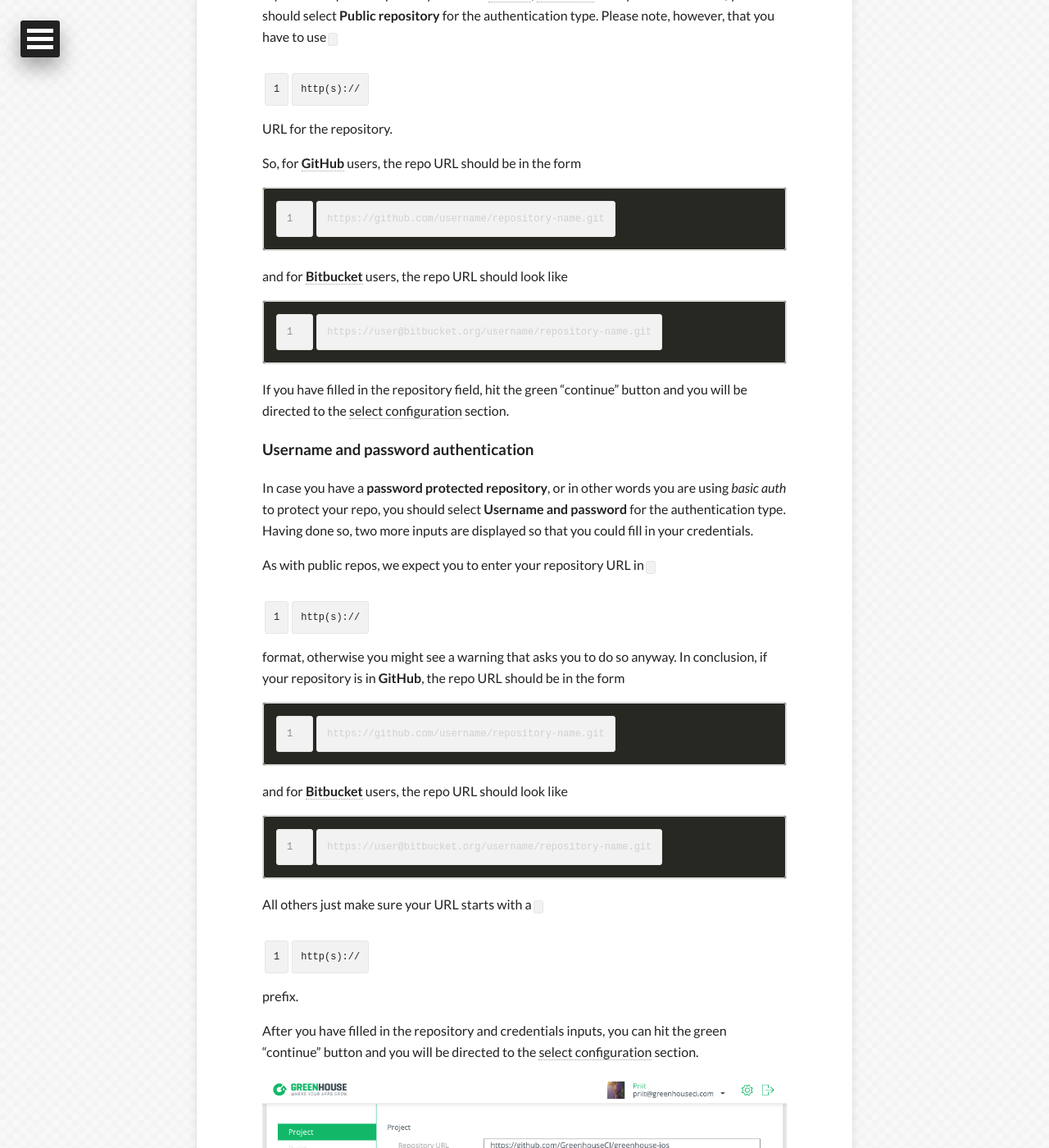
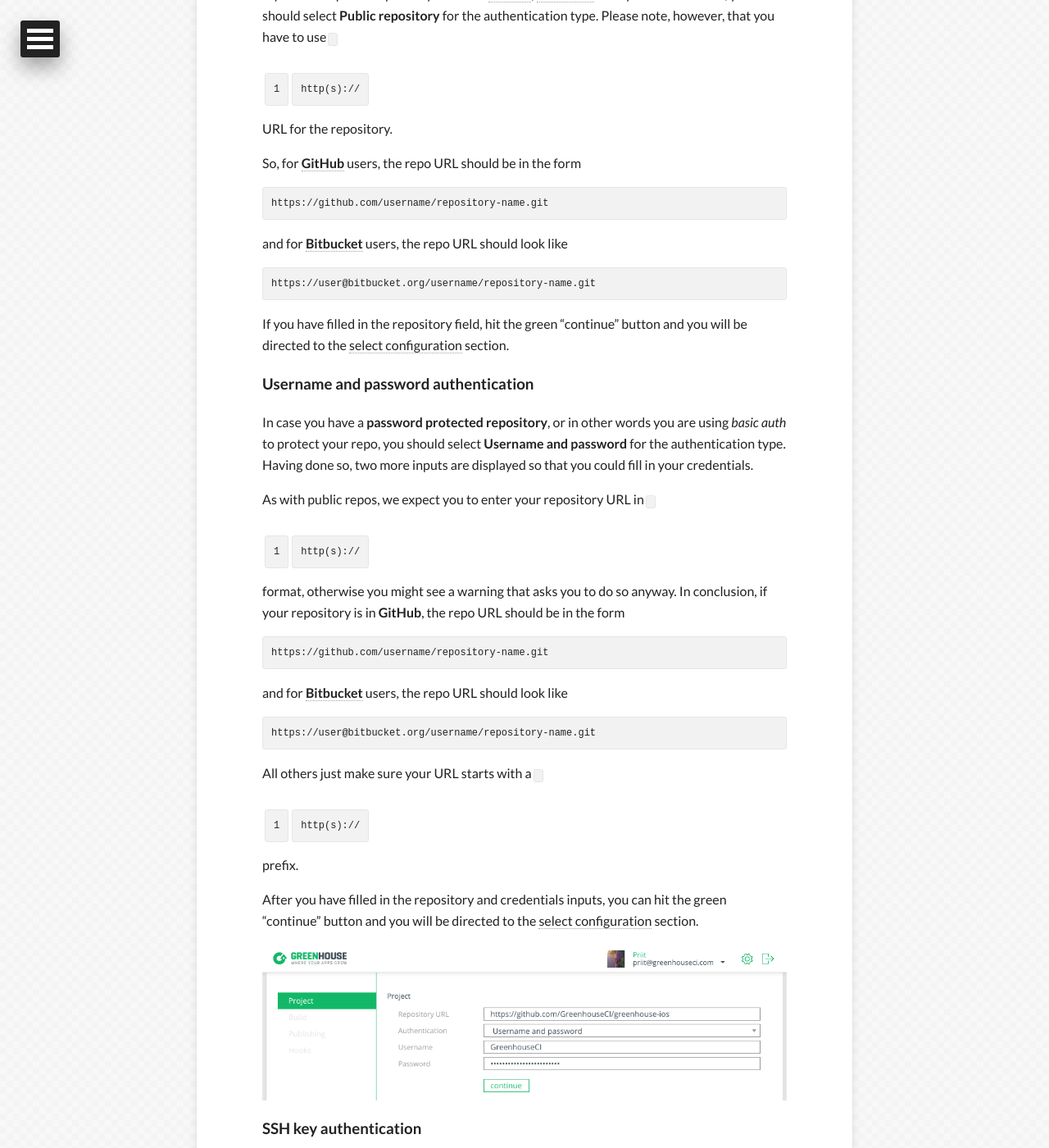
Before and after one commit to GreenhouseCI/blog.greenhouseci.com, a Jekyll site: the page built from ios_tutorial.md, in a window 1280 px wide and 1400 px high, scrolled down 1914 px. Shown: the whole window at 82% size. Built offline with Jekyll 4.4.1, drawn with Linux system fonts in a browser that asks for light colours; nearby versions of some CDN libraries.

Commit message:
use pre to format git urls

````diff
--- a/ios_tutorial.md
+++ b/ios_tutorial.md
@@ -60,13 +60,13 @@
 Please note, however, that you have to use `http(s)://` URL for the repository.
 
 So, for [**GitHub**](https://github.com) users, the repo URL should be in the form
-```
+<pre>
 https://github.com/username/repository-name.git
-```
+</pre>
 and for [**Bitbucket**](https://bitbucket.org/) users, the repo URL should look like
-```
+<pre>
 https://user@bitbucket.org/username/repository-name.git
-```
+</pre>
 
 If you have filled in the repository field, hit the green "continue" button and you will be
 directed to the [select configuration](#select-configuration) section.
@@ -81,13 +81,13 @@
 As with public repos, we expect you to enter your repository URL in `http(s)://` format, otherwise
 you might see a warning that asks you to do so anyway. In conclusion,
 if your repository is in [**GitHub**](https://github.com), the repo URL should be in the form
-```
+<pre>
 https://github.com/username/repository-name.git
-```
+</pre>
 and for [**Bitbucket**](https://bitbucket.org/) users, the repo URL should look like
-```
+<pre>
 https://user@bitbucket.org/username/repository-name.git
-```
+</pre>
 All others just make sure your URL starts with a `http(s)://` prefix.
 
 After you have filled in the repository and credentials inputs, you can hit the
@@ -107,20 +107,20 @@
 
 Please note that in case of `SSH key` authentication, you should provide a repository URL
 that starts with `ssh://`, so the given URL should be something of the form
-```
+<pre>
 ssh://username@example.com/path/to/repo
-```
+</pre>
 However, the exact pattern might vary from one hosting service to another.
 
 For example, [**GitHub**](https://github.com) users have to use URL that has the following
 pattern:
-```
+<pre>
 git@github.com:username/repo-name.git
-```
+</pre>
 and for [**Bitbucket**](https://bitbucket.org/) users the repo URL should look like
-```
+<pre>
 git@bitbucket.org:username/repo-name.git
-```
+</pre>
 
 After you have filled in the repository field and have selected the SSH private key, you can
 hit the green "continue" button and you will be redirected to the
````
Also changed, not shown: android_tutorial.md (+8 -7 lines).
